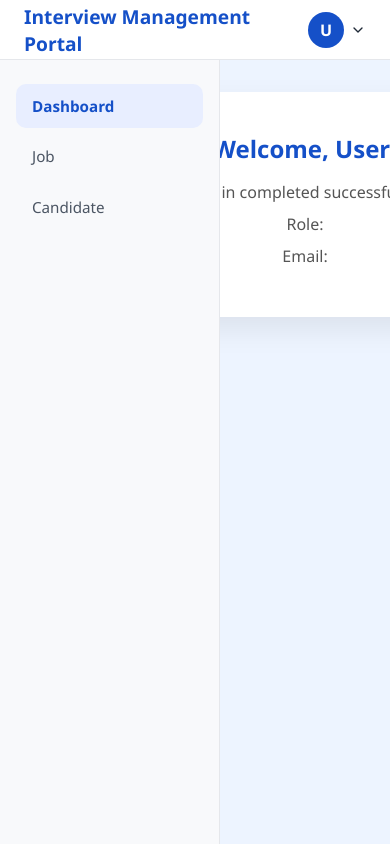
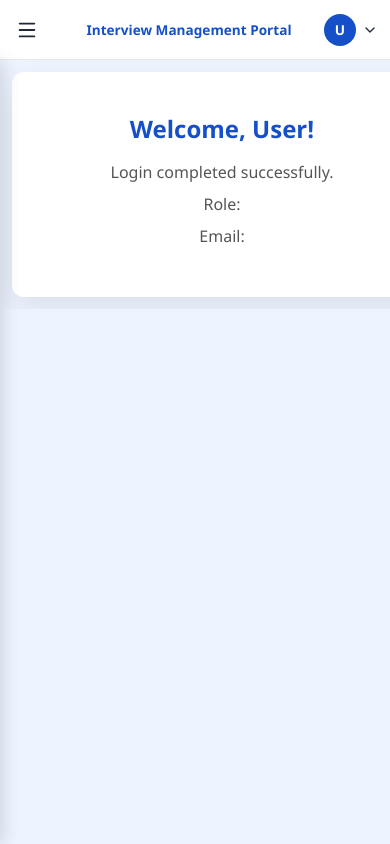
Before and after one commit to PrachiVerma26/Assignments, a React (Vite) app in the folder Capstone_InterviewManagementPortal/frontend/: page /dashboard in a window 390 px wide. Built offline with nearby package versions, Linux system fonts and the light colour scheme.

Commit message:
refactor(layout): improve responsive layout and navigation

```diff
--- a/Capstone_InterviewManagementPortal/frontend/src/components/Navbar/Navbar.css
+++ b/Capstone_InterviewManagementPortal/frontend/src/components/Navbar/Navbar.css
@@ -12,6 +12,27 @@
     font-size: 1.2rem;
     font-weight: 600;
     color: #1550c8;
+    white-space: nowrap;
+    overflow: hidden;
+    text-overflow: ellipsis;
+    flex: 1;
+    text-align: center;
+}
+
+.navbar-hamburger {
+    display: none;
+    align-items: center;
+    justify-content: center;
+    background: none;
+    border: none;
+    cursor: pointer;
+    color: #1f2937;
+    padding: 4px;
+    margin-right: 12px;
+}
+
+@media (max-width: 640px) {
+    .navbar-title {font-size: 0.95rem;}
 }
 
 .navbar-profile {
@@ -64,3 +85,15 @@
 .navbar-dropdown-logout:hover {
     background-color: #c1cade; color: #1550c8;
 }
+
+@media (max-width: 767px) {
+    .navbar {padding: 0 16px;}
+    .navbar-hamburger {display: flex;}
+    .navbar-title {font-size: 1rem;}
+}
+
+@media (max-width: 414px) {
+    .navbar {padding: 0 12px;}
+    .navbar-title {font-size: 0.85rem;}
+    .navbar-avatar {width: 32px;height: 32px;font-size: 0.85rem;}
+}
--- a/Capstone_InterviewManagementPortal/frontend/src/components/Navbar/Navbar.jsx
+++ b/Capstone_InterviewManagementPortal/frontend/src/components/Navbar/Navbar.jsx
@@ -1,10 +1,10 @@
 import { useState } from "react";
 import { useNavigate } from "react-router-dom";
-import { ChevronDown } from "lucide-react";
+import { ChevronDown, Menu } from "lucide-react";
 import { clearSession, getSession } from "../../utils/session";
 import "./Navbar.css";
 
-function Navbar() {
+function Navbar({ onMenuToggle }) {
     const [showDropdown, setShowDropdown] = useState(false);
     const navigate = useNavigate();
     const session = getSession();
@@ -18,6 +18,9 @@ function Navbar() {
 
     return (
         <header className="navbar">
+            <button className="navbar-hamburger" onClick={onMenuToggle} aria-label="Toggle menu">
+                <Menu size={22} />
+            </button>
             <h1 className="navbar-title">Interview Management Portal</h1>
             <div className="navbar-profile" onClick={toggleDropdown}>
                 <div className="navbar-avatar">{session?.name?.charAt(0).toUpperCase() || "U"}</div>
--- a/Capstone_InterviewManagementPortal/frontend/src/components/Sidebar/Sidebar.css
+++ b/Capstone_InterviewManagementPortal/frontend/src/components/Sidebar/Sidebar.css
@@ -5,6 +5,33 @@
     border-right: 1px solid #e5e7eb;
     padding: 1.5rem 1rem;
     flex-shrink: 0;
+}
+
+.sidebar-header {
+    display: none;
+    align-items: center;
+    justify-content: space-between;
+    margin-bottom: 1rem;
+    padding: 0 0.25rem;
+}
+
+.sidebar-title {
+    font-size: 1rem;
+    font-weight: 600;
+    color: #111827;
+}
+
+.sidebar-close {
+    display: flex;
+    align-items: center;
+    justify-content: center;
+    width: 32px;
+    height: 32px;
+    border: none;
+    border-radius: 999px;
+    background: #eef2ff;
+    color: #1550c8;
+    cursor: pointer;
 }
 
 .sidebar-nav {
@@ -26,10 +53,7 @@
     transition: all 0.2s ease;
 }
 
-.sidebar-link:hover {
-    background: #edf3ff;
-    color: #1550c8;
-}
+.sidebar-link:hover { background: #edf3ff; color: #1550c8; }
 
 .sidebar-link.active {
     background: #e8eeff;
@@ -37,6 +61,51 @@
     font-weight: 600;
 }
 
-.sidebar-link svg {
-    flex-shrink: 0;
+.sidebar-overlay {
+    display: none;
 }
+
+@media (max-width: 767px) {
+    .sidebar-header {
+        display: flex;
+    }
+
+    .sidebar {
+        position: fixed;
+        top: 60px;
+        left: 0;
+        height: calc(100vh - 60px);
+        width: 240px;
+        min-height: unset;
+        z-index: 200;
+        padding: 1rem 1rem 1.5rem;
+        transform: translateX(-100%);
+        transition: transform 0.25s ease, box-shadow 0.25s ease;
+        box-shadow: 4px 0 16px rgba(0, 0, 0, 0.12);
+    }
+
+    .sidebar.open {
+        transform: translateX(0);
+    }
+
+    .sidebar-overlay {
+        display: block;
+        position: fixed;
+        inset: 0;
+        background: rgba(0, 0, 0, 0.4);
+        z-index: 199;
+        opacity: 0;
+        pointer-events: none;
+        transition: opacity 0.25s ease;
+    }
+
+    .sidebar-overlay.open {
+        opacity: 1;
+        pointer-events: all;
+    }
+}
+
+@media (max-width: 414px) {
+    .sidebar {width: 200px; padding: 1rem 0.75rem;}
+    .sidebar-link {padding: 0.6rem 0.75rem; font-size: 0.9rem;}
+}
--- a/Capstone_InterviewManagementPortal/frontend/src/components/Sidebar/Sidebar.jsx
+++ b/Capstone_InterviewManagementPortal/frontend/src/components/Sidebar/Sidebar.jsx
@@ -1,24 +1,58 @@
-import { NavLink } from "react-router-dom";
+import { useEffect } from "react";
+import { NavLink, useLocation } from "react-router-dom";
+import { X } from "lucide-react";
+import { getSession } from "../../utils/session";
 import "./Sidebar.css";
 
-function Sidebar() {
+function Sidebar({ isOpen, closeSidebar }) {
+    const session = getSession();
+    const isInterviewer = session?.role === "INTERVIEWER";
+    const location = useLocation();
+
+    useEffect(() => { closeSidebar(); }, [location.pathname, closeSidebar]);
+
+    useEffect(() => {
+        document.body.style.overflow = isOpen ? "hidden" : "";
+        return () => { document.body.style.overflow = ""; };
+    }, [isOpen]);
+
+    const navLinkClass = ({ isActive }) => `sidebar-link${isActive ? " active" : ""}`;
+
     return (
-        <aside className="sidebar">
+        <>
+            <div className={`sidebar-overlay${isOpen ? " open" : ""}`} onClick={closeSidebar} />
+
+            <aside className={`sidebar${isOpen ? " open" : ""}`}>
+                <div className="sidebar-header">
+                    <span className="sidebar-title">Menu</span>
+                    <button className="sidebar-close" onClick={closeSidebar} aria-label="Close menu">
+                        <X size={18} />
+                    </button>
+                </div>
                 <nav className="sidebar-nav">
-                <NavLink to="/dashboard" className={({ isActive }) =>`sidebar-link${isActive ? " active" : ""}`}>
+                    <NavLink to="/dashboard" className={navLinkClass} onClick={closeSidebar}>
                         <span>Dashboard</span>
                     </NavLink>
-
-                <NavLink to="/jobs" className={({ isActive }) =>`sidebar-link${isActive ? " active" : ""}`}>
+                    {!isInterviewer && (
+                        <>
+                            <NavLink to="/jobs" className={navLinkClass} onClick={closeSidebar}>
                                 <span>Job</span>
                             </NavLink>
-
-                <NavLink to="/candidates" className={({ isActive }) =>`sidebar-link${isActive ? " active" : ""}`}>
+                            <NavLink to="/candidates" className={navLinkClass} onClick={closeSidebar}>
                                 <span>Candidate</span>
                             </NavLink>
-
+                        </>
+                    )}
+                    <NavLink
+                        to={isInterviewer ? "/interviews/feedback" : "/interviews"}
+                        className={navLinkClass}
+                        onClick={closeSidebar}
+                    >
+                        <span>Interview</span>
+                    </NavLink>
                 </nav>
             </aside>
+        </>
     );
 }
 
--- a/Capstone_InterviewManagementPortal/frontend/src/components/layout/Layout.css
+++ b/Capstone_InterviewManagementPortal/frontend/src/components/layout/Layout.css
@@ -1,13 +1,32 @@
-.layout {display: flex; flex-direction: column;min-height: 100vh;}
+ile.layout {
+    display: flex;
+    flex-direction: column;
+    min-height: 100vh;
+}
 
-.layout-body {display: flex; flex: 1;}
+.layout-body {
+    display: flex;
+    flex: 1;
+}
 
 .layout-content {
     flex: 1;
+    min-width: 0;
     padding: 2rem;
     background: #edf4ff;
     overflow-y: auto;
-    display: flex;
-    flex-direction: column;
-    align-items: center;
 }
+
+@media (max-width: 1023px) {
+    .layout-content {
+        padding: 1.5rem;
+    }
+}
+
+@media (max-width: 767px) {
+    .layout-content {padding: 1rem;}
+}
+
+@media (max-width: 414px) {
+    .layout-content {padding: 0.75rem;}
+}
--- a/Capstone_InterviewManagementPortal/frontend/src/components/layout/Layout.jsx
+++ b/Capstone_InterviewManagementPortal/frontend/src/components/layout/Layout.jsx
@@ -1,13 +1,20 @@
+import { useState } from "react";
 import Navbar from "../navbar/Navbar";
 import Sidebar from "../sidebar/Sidebar";
 import "./Layout.css";
 
 function Layout({ children }) {
+    const [sidebarOpen, setSidebarOpen] = useState(false);
+
+    const toggleSidebar = () => setSidebarOpen((prev) => !prev);
+    const closeSidebar = () => setSidebarOpen(false);
+
     return (
         <div className="layout">
-            <Navbar />
+            <Navbar onMenuToggle={toggleSidebar} />
             <div className="layout-body">
-                <Sidebar /><main className="layout-content">{children}</main>
+                <Sidebar isOpen={sidebarOpen} closeSidebar={closeSidebar} />
+                <main className="layout-content">{children}</main>
             </div>
         </div>
     );
--- a/Capstone_InterviewManagementPortal/frontend/src/index.css
+++ b/Capstone_InterviewManagementPortal/frontend/src/index.css
@@ -1,111 +1,5 @@
-:root {
-  --text: #6b6375;
-  --text-h: #08060d;
-  --bg: #fff;
-  --border: #e5e4e7;
-  --code-bg: #f4f3ec;
-  --accent: #aa3bff;
-  --accent-bg: rgba(170, 59, 255, 0.1);
-  --accent-border: rgba(170, 59, 255, 0.5);
-  --social-bg: rgba(244, 243, 236, 0.5);
-  --shadow:
-    rgba(0, 0, 0, 0.1) 0 10px 15px -3px, rgba(0, 0, 0, 0.05) 0 4px 6px -2px;
-
-  --sans: system-ui, 'Segoe UI', Roboto, sans-serif;
-  --heading: system-ui, 'Segoe UI', Roboto, sans-serif;
-  --mono: ui-monospace, Consolas, monospace;
-
-  font: 18px/145% var(--sans);
-  letter-spacing: 0.18px;
-  color-scheme: light dark;
-  color: var(--text);
-  background: var(--bg);
-  font-synthesis: none;
-  text-rendering: optimizeLegibility;
-  -webkit-font-smoothing: antialiased;
-  -moz-osx-font-smoothing: grayscale;
-
-  @media (max-width: 1024px) {
-    font-size: 16px;
-  }
-}
-
-@media (prefers-color-scheme: dark) {
-  :root {
-    --text: #9ca3af;
-    --text-h: #f3f4f6;
-    --bg: #16171d;
-    --border: #2e303a;
-    --code-bg: #1f2028;
-    --accent: #c084fc;
-    --accent-bg: rgba(192, 132, 252, 0.15);
-    --accent-border: rgba(192, 132, 252, 0.5);
-    --social-bg: rgba(47, 48, 58, 0.5);
-    --shadow:
-      rgba(0, 0, 0, 0.4) 0 10px 15px -3px, rgba(0, 0, 0, 0.25) 0 4px 6px -2px;
-  }
-
-  #social .button-icon {
-    filter: invert(1) brightness(2);
-  }
-}
-
-body {
-  margin: 0;
-}
-
 #root {
-  width: 1126px;
-  max-width: 100%;
-  margin: 0 auto;
-  text-align: center;
-  border-inline: 1px solid var(--border);
-  min-height: 100svh;
+  min-height: 100vh;
   display: flex;
   flex-direction: column;
-  box-sizing: border-box;
 }
-
-h1,
-h2 {
-  font-family: var(--heading);
-  font-weight: 500;
-  color: var(--text-h);
-}
-
-h1 {
-  font-size: 56px;
-  letter-spacing: -1.68px;
-  margin: 32px 0;
-  @media (max-width: 1024px) {
-    font-size: 36px;
-    margin: 20px 0;
-  }
-}
-h2 {
-  font-size: 24px;
-  line-height: 118%;
-  letter-spacing: -0.24px;
-  margin: 0 0 8px;
-  @media (max-width: 1024px) {
-    font-size: 20px;
-  }
-}
-p {
-  margin: 0;
-}
-
-code,
-.counter {
-  font-family: var(--mono);
-  display: inline-flex;
-  border-radius: 4px;
-  color: var(--text-h);
-}
-
-code {
-  font-size: 15px;
-  line-height: 135%;
-  padding: 4px 8px;
-  background: var(--code-bg);
-}
```
Lines whose indentation alone changed are shown as unchanged.
